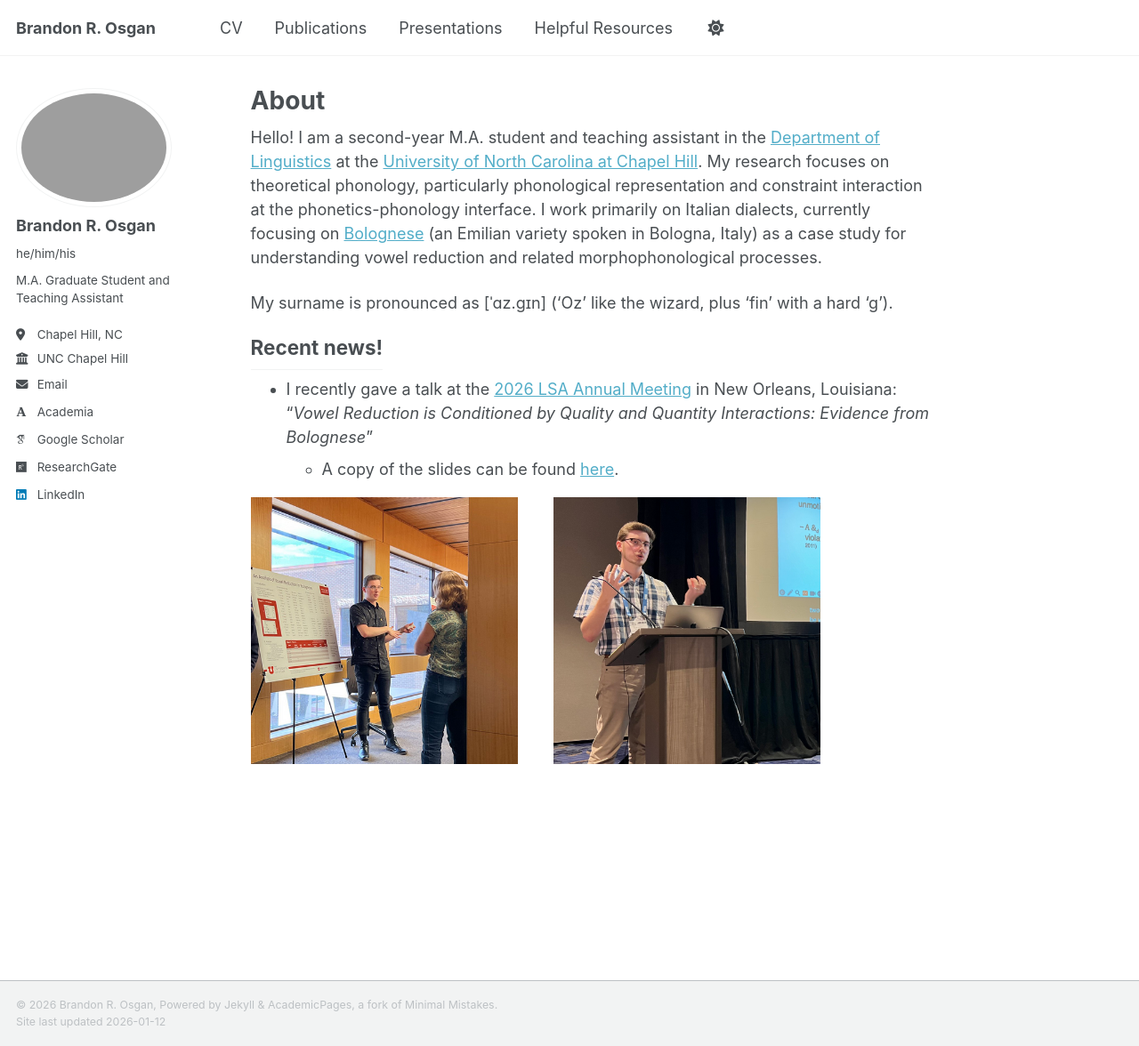
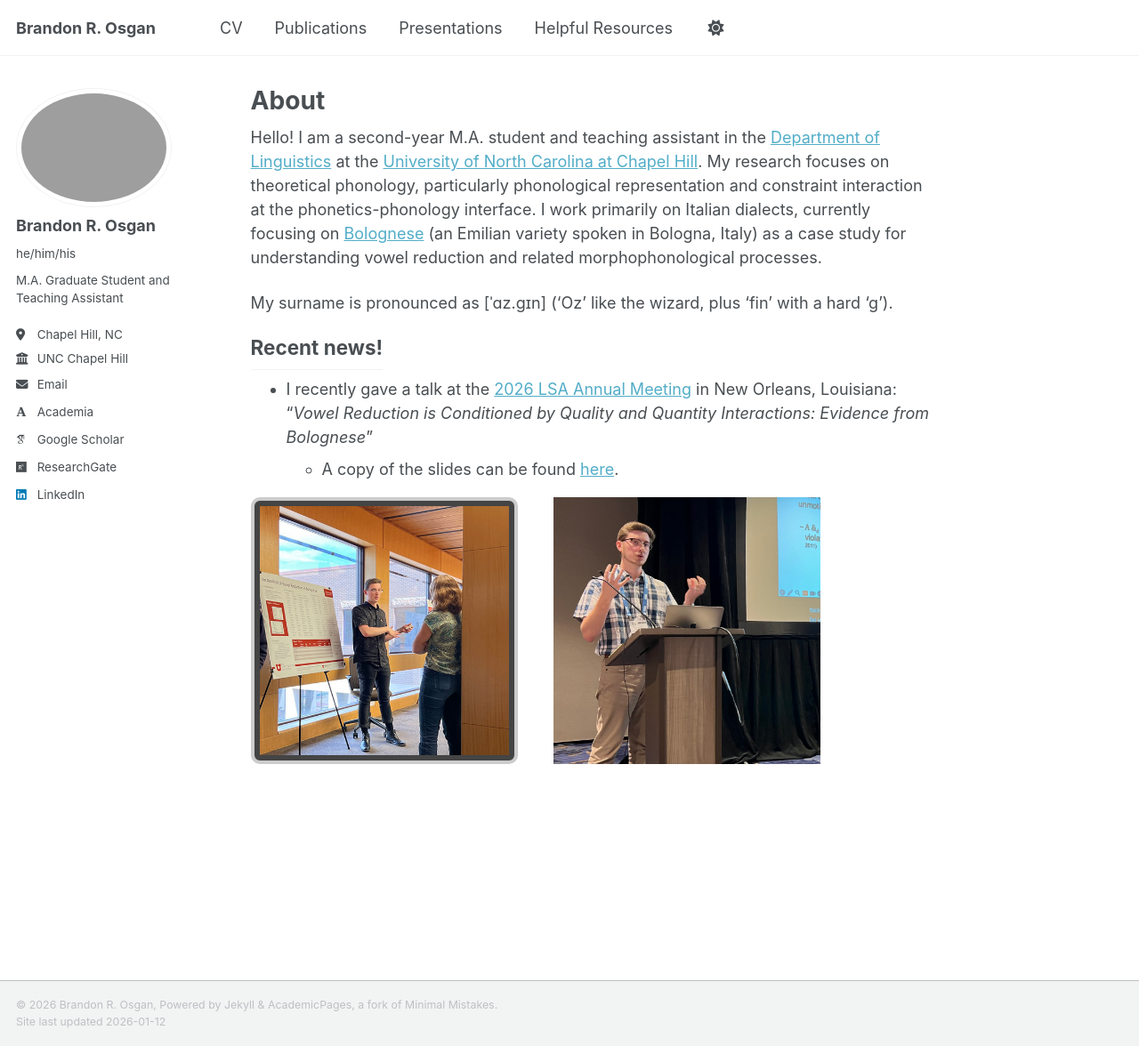
Before and after one commit to bosgan/bosgan.github.io, a Jekyll site: the page built from _pages/about.md, in a window 1280 px wide and 1176 px high. Shown: the whole window at 89% size. Built offline with Jekyll 4.4.1, drawn with Linux system fonts in a browser that asks for light colours; some web fonts are replaced; a script that is not in the unit is left out.

Commit message:
Update about.md

```diff
--- a/_pages/about.md
+++ b/_pages/about.md
@@ -17,4 +17,4 @@ My surname is pronounced as [ˈɑz.gɪn] ('Oz' like the wizard, plus 'fin' with
 Interactions: Evidence from Bolognese_"
   * A copy of the slides can be found [here](/files/LSA_2026_BOsgan_Quality_and_Quantity_Slides.pdf).
 
-<img src="/images/HRPS_Brandon_talking.jpg" alt="Brandon presenting a poster" style="float: left; margin-right: 40px; width: 300px;"> <img src="/images/LSA26_presentation_photo_1.jpeg" alt="Brandon giving a talk" style="float: left; margin-right: 40px; width: 300px;">
+<img src="/images/HRPS_Brandon_talking.jpg" alt="Brandon presenting a poster" style="float: left; margin-right: 40px; width: 300px; border: 4px solid #ccc; padding: 6px; background: #444; border-radius: 10px;"> <img src="/images/LSA26_presentation_photo_1.jpeg" alt="Brandon giving a talk" style="float: left; margin-right: 40px; width: 300px;">
```
